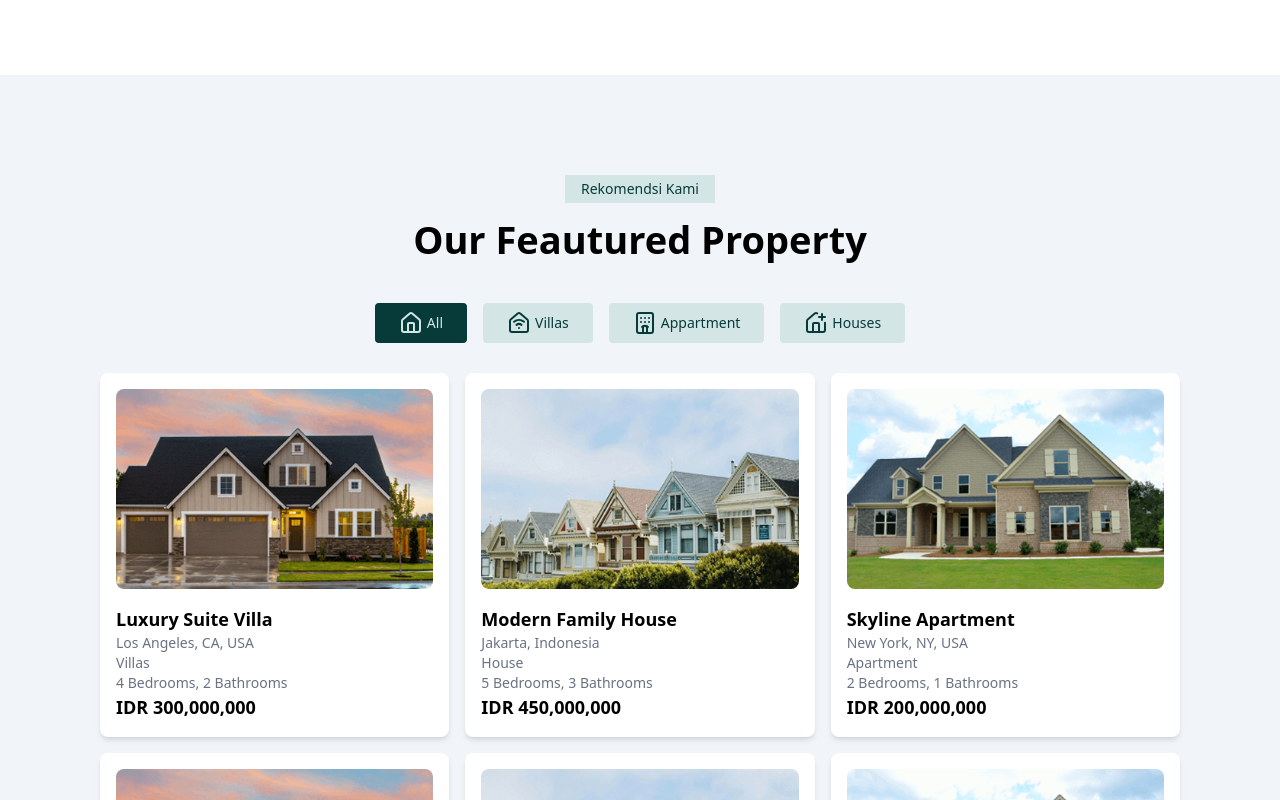
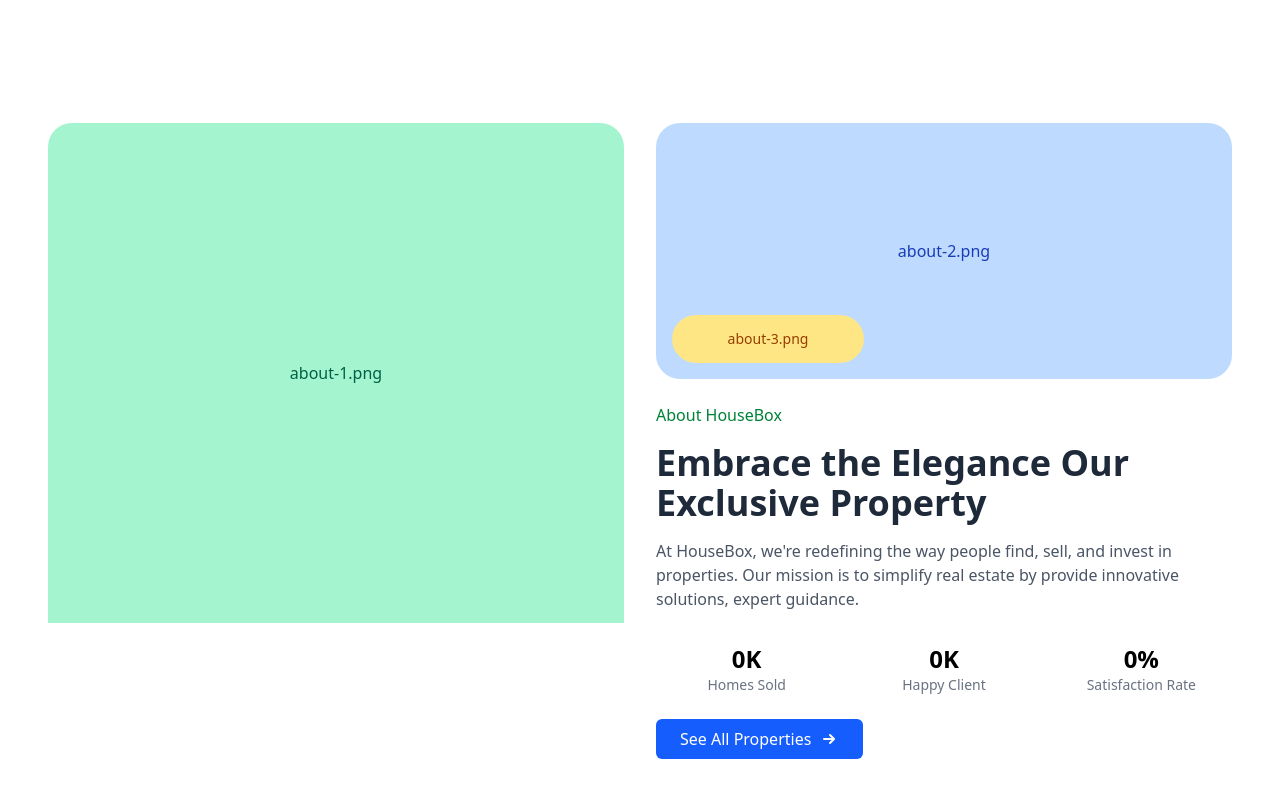
Before and after one commit to mas-kumis/budiono, a Next.js app: page / in a window 1280 px wide. Shown: the part 1560-2360 px from the top of the page. Built offline with nearby package versions, Linux system fonts and the light colour scheme.

Commit message:
try ai claude

```diff
--- a/app/page.tsx
+++ b/app/page.tsx
@@ -5,7 +5,7 @@
 import Headers from "../components/layout/Headers";
 import About from "@/components/layout/About";
 import Featured from "@/components/layout/Featured";
-
+import AboutSection from "@/components/layout/AboutSection";
 export default function Home() {
   return (
     <div>
@@ -13,6 +13,7 @@
       <Navbar />
       <Headers />
       <About />
+      <AboutSection />
       <Featured />
       <div className="h-[1000px]"></div>
     </div>
--- /dev/null
+++ b/components/layout/AboutSection.tsx
@@ -0,0 +1,93 @@
+import React from 'react';
+
+const AboutSection = () => {
+  return (
+    <div className="w-full py-12 px-4 md:px-8 lg:px-12">
+      <div className="max-w-7xl mx-auto">
+        {/* Responsive Grid Container */}
+        <div className="grid grid-cols-1 md:grid-cols-2 gap-8">
+
+          {/* Left Column - Main Image Placeholder */}
+          <div className="w-full rounded-3xl overflow-hidden relative">
+            <div
+              className="w-full h-96 md:h-[500px] bg-emerald-200 flex items-center justify-center"
+              aria-label="Image placeholder (about-1.png)"
+            >
+              <span className="text-emerald-800 font-medium">about-1.png</span>
+            </div>
+          </div>
+
+          {/* Right Column - Content */}
+          <div className="flex flex-col space-y-6">
+            {/* Top Image Placeholder */}
+            <div className="w-full rounded-3xl overflow-hidden relative">
+              <div
+                className="w-full h-64 bg-blue-200 flex items-center justify-center"
+                aria-label="Image placeholder (about-2.png)"
+              >
+                <span className="text-blue-800 font-medium">about-2.png</span>
+              </div>
+
+              {/* Customer Avatar Overlay */}
+              <div className="absolute bottom-4 left-4">
+                <div className="flex items-center">
+                  <div
+                    className="h-12 w-48 rounded-full bg-amber-200 flex items-center justify-center"
+                    aria-label="Image placeholder (about-3.png)"
+                  >
+                    <span className="text-amber-800 text-sm font-medium">about-3.png</span>
+                  </div>
+                </div>
+              </div>
+            </div>
+
+            {/* Text Content */}
+            <div className="space-y-4">
+              <p className="text-green-700 font-medium">About HouseBox</p>
+
+              <h2 className="text-3xl lg:text-4xl font-bold text-gray-800">
+                Embrace the Elegance Our Exclusive Property
+              </h2>
+
+              <p className="text-gray-600">
+                At HouseBox, we're redefining the way people find, sell,
+                and invest in properties. Our mission is to simplify real
+                estate by provide innovative solutions, expert guidance.
+              </p>
+
+              {/* Stats Section */}
+              <div className="grid grid-cols-3 gap-4 mt-8">
+                <div className="text-center">
+                  <h3 className="text-2xl font-bold">0K</h3>
+                  <p className="text-sm text-gray-500">Homes Sold</p>
+                </div>
+
+                <div className="text-center">
+                  <h3 className="text-2xl font-bold">0K</h3>
+                  <p className="text-sm text-gray-500">Happy Client</p>
+                </div>
+
+                <div className="text-center">
+                  <h3 className="text-2xl font-bold">0%</h3>
+                  <p className="text-sm text-gray-500">Satisfaction Rate</p>
+                </div>
+              </div>
+
+              {/* CTA Button */}
+              <div className="mt-6">
+                <button className="bg-blue-600 hover:bg-blue-700 text-white font-medium py-2 px-6 rounded-md flex items-center">
+                  See All Properties
+                  <svg xmlns="http://www.w3.org/2000/svg" className="h-5 w-5 ml-2" viewBox="0 0 20 20" fill="currentColor">
+                    <path fillRule="evenodd" d="M10.293 5.293a1 1 0 011.414 0l4 4a1 1 0 010 1.414l-4 4a1 1 0 01-1.414-1.414L12.586 11H5a1 1 0 110-2h7.586l-2.293-2.293a1 1 0 010-1.414z" clipRule="evenodd" />
+                  </svg>
+                </button>
+              </div>
+            </div>
+          </div>
+        </div>
+      </div>
+    </div>
+  );
+};
+
+export default AboutSection;
```
